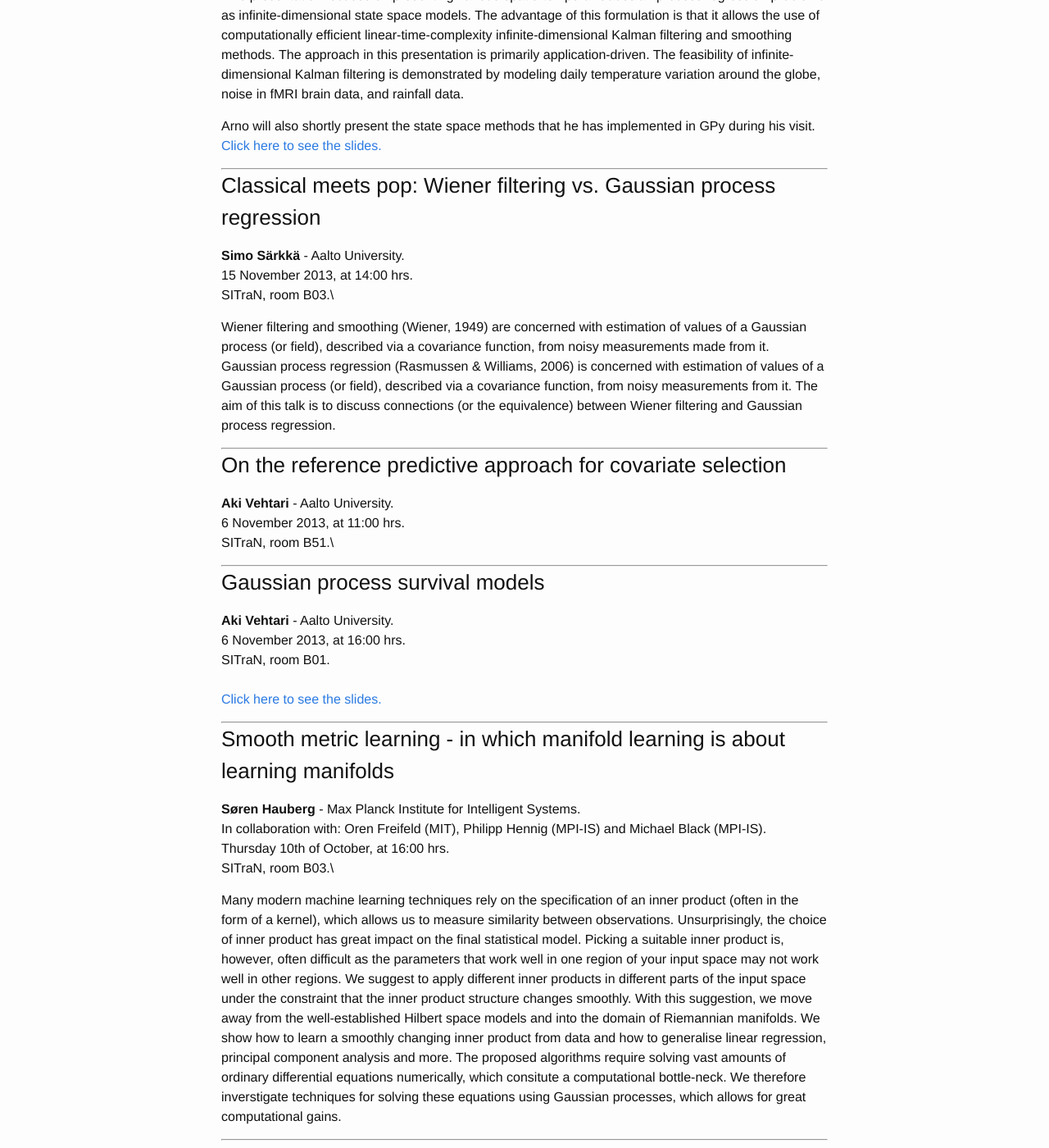
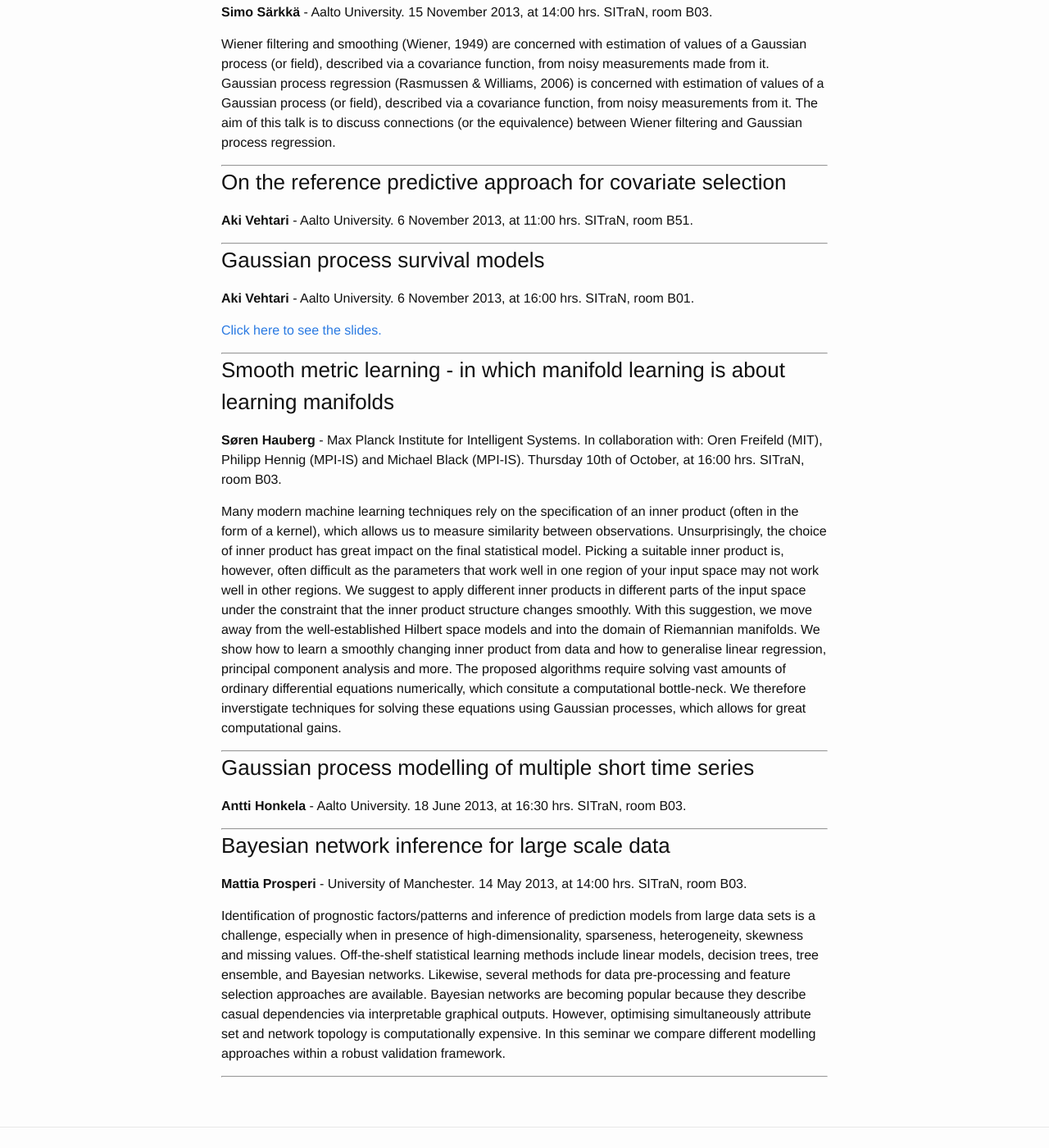
Before and after one commit to SheffieldML/sheffieldml.github.io, a Jekyll site: the page built from talks.md, in a window 1280 px wide and 1400 px high, scrolled down 2339 px. Shown: the whole window at 82% size. Built offline with Jekyll 4.4.1, drawn with Linux system fonts in a browser that asks for light colours; some of the changed text lies outside the part shown.

Commit message:
Add talks slides.

```diff
--- a/_config.yml
+++ b/_config.yml
@@ -4,7 +4,7 @@
 description: > # this means to ignore newlines until "baseurl:"
   The portion of the Sheffield machine learning group located at SITraN.
 baseurl: "" # the subpath of your site, e.g. /blog/
-url: "http://yourdomain.com" # the base hostname & protocol for your site
+url: "http://sheffieldml.github.io" # the base hostname & protocol for your site
 twitter_username: lawrennd
 github_username:  SheffieldML
 
--- a/talks.md
+++ b/talks.md
@@ -37,17 +35,16 @@
 than offset by a decrease in variance due to our ability to draw more
 samples per unit of time.
 
-\
- [Click here to see the
-slides.](./slides/2014-03-06-yutian-austerityMCMC.pdf)
+
+[Click here to see the slides.](./slides/2014-03-06-yutian-austerityMCMC.pdf)
 
 * * * * *
 
 ### Maximum utility unitary coherent perception vs. the Bayesian brain
 
-**Charles Fox** - University of Sheffield.\
- 7 February 2014, at 10:30 hrs.\
- SITraN, room B03.\
+**Charles Fox** - University of Sheffield.
+ 7 February 2014, at 10:30 hrs.
+ SITraN, room B03.
 
 Our subjective experience of the world is 'unitary coherent' (UC).
 'Unitary' means we only perceive one interpretation at a time rather
@@ -65,17 +62,16 @@
 available actions we may be able to manipulate the subject's percept of
 a fixed ambiguous stimulus.
 
-\
- [Click here to see the
-article.](http://staffwww.dcs.shef.ac.uk/people/C.Fox/fox_unitary_coherent.pdf)
+
+[Click here to see the article.](http://staffwww.dcs.shef.ac.uk/people/C.Fox/fox_unitary_coherent.pdf)
 
 * * * * *
 
 ### Bayesian Machine Learning for Controlling Autonomous Systems
 
-**Marc Deisenroth** - Imperial College London / TU Darmstadt.\
- 17 January 2014, at 10:30 hrs.\
- Barber House, room A19.\
+**Marc Deisenroth** - Imperial College London / TU Darmstadt.
+ 17 January 2014, at 10:30 hrs.
+ Barber House, room A19.
 
 Autonomous learning has been a promising direction in control and
 robotics for more than a decade since learning models and controllers
@@ -106,17 +102,17 @@
 parameters for a bipedal robot, where modeling the dynamics is very
 difficult due to ground contacts. Using Bayesian optimization, we
 sidestep this modeling issue and directly optimize the controller
-parameters without the need of modeling the robot's dynamics. \
- [Click here to see the
-slides.](./slides/2014-01-17-marc-deisenroth.pdf)
+parameters without the need of modeling the robot's dynamics.
+
+[Click here to see the slides.](./slides/2014-01-17-marc-deisenroth.pdf)
 
 * * * * *
 
 ### Spatio-temporal Gaussian process modelling
 
-**Arno Solin** - Aalto University.\
- 15 November 2013, at 11:00 hrs.\
- SITraN, room B03.\
+**Arno Solin** - Aalto University.
+ 15 November 2013, at 11:00 hrs.
+ SITraN, room B03.
 
 Many physical and biological processes include both spatial and temporal
 features. Spatio-temporal modeling under the machine learning paradigm
@@ -135,17 +131,17 @@
 rainfall data.
 
 Arno will also shortly present the state space methods that he has
-implemented in GPy during his visit. \
- [Click here to see the
-slides.](./slides/2013-11-19-Solin-Sheffield-1.pdf)
+implemented in GPy during his visit.
+
+[Click here to see the slides.](./slides/2013-11-19-Solin-Sheffield-1.pdf)
 
 * * * * *
 
 ### Classical meets pop: Wiener filtering vs. Gaussian process regression
 
-**Simo Särkkä** - Aalto University.\
- 15 November 2013, at 14:00 hrs.\
- SITraN, room B03.\
+**Simo Särkkä** - Aalto University.
+ 15 November 2013, at 14:00 hrs.
+ SITraN, room B03.
 
 Wiener filtering and smoothing (Wiener, 1949) are concerned with
 estimation of values of a Gaussian process (or field), described via a
@@ -160,30 +156,29 @@
 
 ### On the reference predictive approach for covariate selection
 
-**Aki Vehtari** - Aalto University.\
- 6 November 2013, at 11:00 hrs.\
- SITraN, room B51.\
+**Aki Vehtari** - Aalto University.
+ 6 November 2013, at 11:00 hrs.
+ SITraN, room B51.
 
 * * * * *
 
 ### Gaussian process survival models
 
-**Aki Vehtari** - Aalto University.\
- 6 November 2013, at 16:00 hrs.\
- SITraN, room B01.\
- \
- [Click here to see the
-slides.](./slides/slides_varanasi_sheffield-1.pdf)
+**Aki Vehtari** - Aalto University.
+ 6 November 2013, at 16:00 hrs.
+ SITraN, room B01.
+
+[Click here to see the slides.](./slides/slides_varanasi_sheffield-1.pdf)
 
 * * * * *
 
 ### Smooth metric learning - in which manifold learning is about learning manifolds
 
-**Søren Hauberg** - Max Planck Institute for Intelligent Systems.\
+**Søren Hauberg** - Max Planck Institute for Intelligent Systems.
  In collaboration with: Oren Freifeld (MIT), Philipp Hennig (MPI-IS) and
-Michael Black (MPI-IS).\
- Thursday 10th of October, at 16:00 hrs.\
- SITraN, room B03.\
+Michael Black (MPI-IS).
+ Thursday 10th of October, at 16:00 hrs.
+ SITraN, room B03.
 
 Many modern machine learning techniques rely on the specification of an
 inner product (often in the form of a kernel), which allows us to
@@ -207,17 +202,17 @@
 
 ### Gaussian process modelling of multiple short time series
 
-**Antti Honkela** - Aalto University.\
- 18 June 2013, at 16:30 hrs.\
- SITraN, room B03.\
+**Antti Honkela** - Aalto University.
+ 18 June 2013, at 16:30 hrs.
+ SITraN, room B03.
 
 * * * * *
 
 ### Bayesian network inference for large scale data
 
-**Mattia Prosperi** - University of Manchester.\
- 14 May 2013, at 14:00 hrs.\
- SITraN, room B03.\
+**Mattia Prosperi** - University of Manchester.
+ 14 May 2013, at 14:00 hrs.
+ SITraN, room B03.
 
 Identification of prognostic factors/patterns and inference of
 prediction models from large data sets is a challenge, especially when
```
Also changed, not shown: other parts of talks.md (+8 -12 lines), 6 other files.
